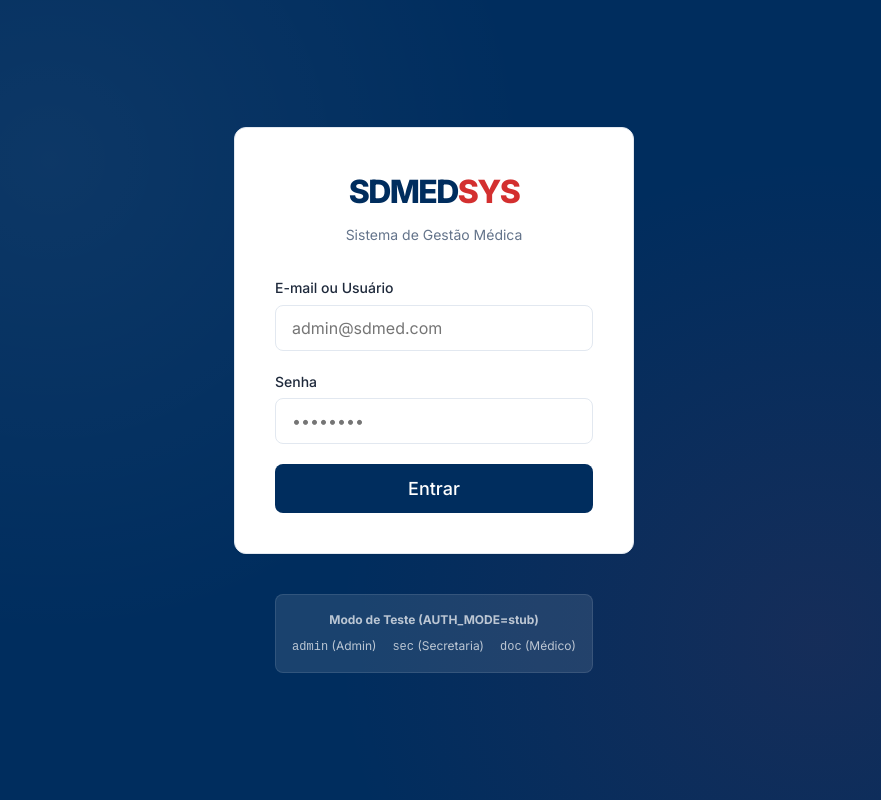
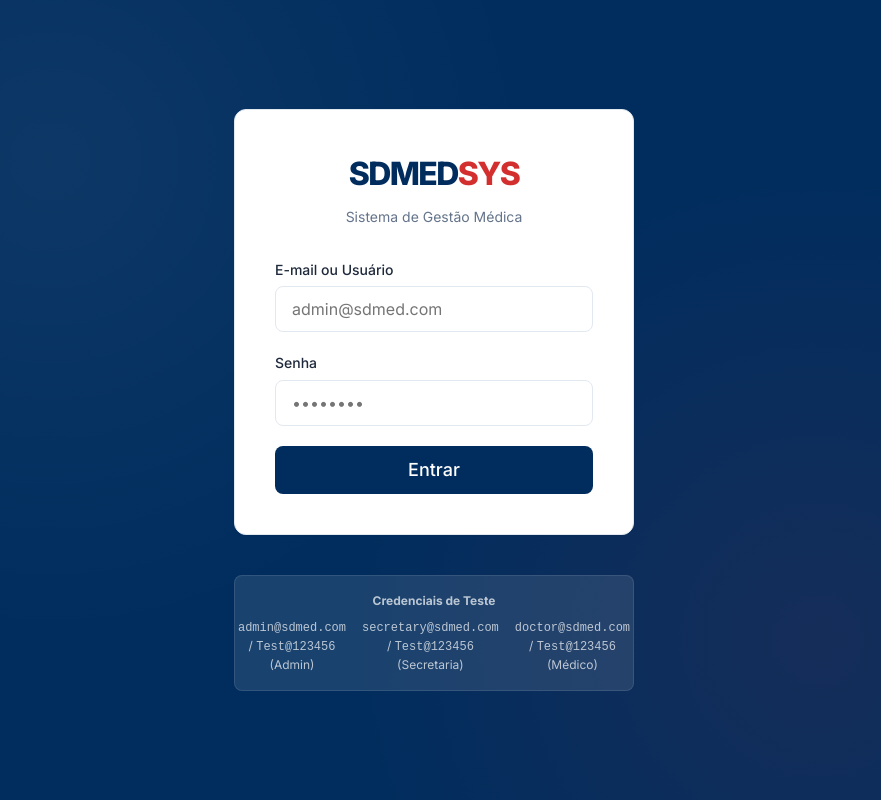
Before and after one commit to andremaia1004/sdmedsys, a Next.js app: page /login in a window 1280 px wide. Shown: the whole page, without its empty margins (206-1087 px from the left). Built offline with nearby package versions, Linux system fonts and the light colour scheme.

Commit message:
fix: kanban page event handler + login page test credentials
- Fixed Kanban page: removed onUpdate event handler from server component
- Made onUpdate optional in KanbanBoard, added router.refresh() as fallback
- Updated login page with real test credentials (admin/secretary/doctor)

```diff
--- a/app/(dashboard)/secretary/queue/kanban/page.tsx
+++ b/app/(dashboard)/secretary/queue/kanban/page.tsx
@@ -15,7 +15,7 @@ export default async function KanbanPage() {
                 <p style={{ margin: '0.25rem 0 0', color: '#6c757d', fontSize: '0.9rem' }}>Arraste ou use as ações para gerenciar o fluxo</p>
             </div>
             <div style={{ flex: 1, overflow: 'hidden' }}>
-                <KanbanBoard items={items} onUpdate={() => { }} />
+                <KanbanBoard items={items} />
             </div>
         </div>
     );
--- a/app/login/page.tsx
+++ b/app/login/page.tsx
@@ -68,11 +68,11 @@ export default function LoginPage() {
             </Card>
 
             <div className={styles.hints}>
-                <p><strong>Modo de Teste (AUTH_MODE=stub)</strong></p>
+                <p><strong>Credenciais de Teste</strong></p>
                 <ul className={styles.hintList}>
-                    <li><code>admin</code> (Admin)</li>
-                    <li><code>sec</code> (Secretaria)</li>
-                    <li><code>doc</code> (Médico)</li>
+                    <li><code>admin@sdmed.com</code> / <code>Test@123456</code> (Admin)</li>
+                    <li><code>secretary@sdmed.com</code> / <code>Test@123456</code> (Secretaria)</li>
+                    <li><code>doctor@sdmed.com</code> / <code>Test@123456</code> (Médico)</li>
                 </ul>
             </div>
         </div>
```
Also changed, not shown: features/secretary/components/KanbanBoard.tsx (+7 -2 lines).
